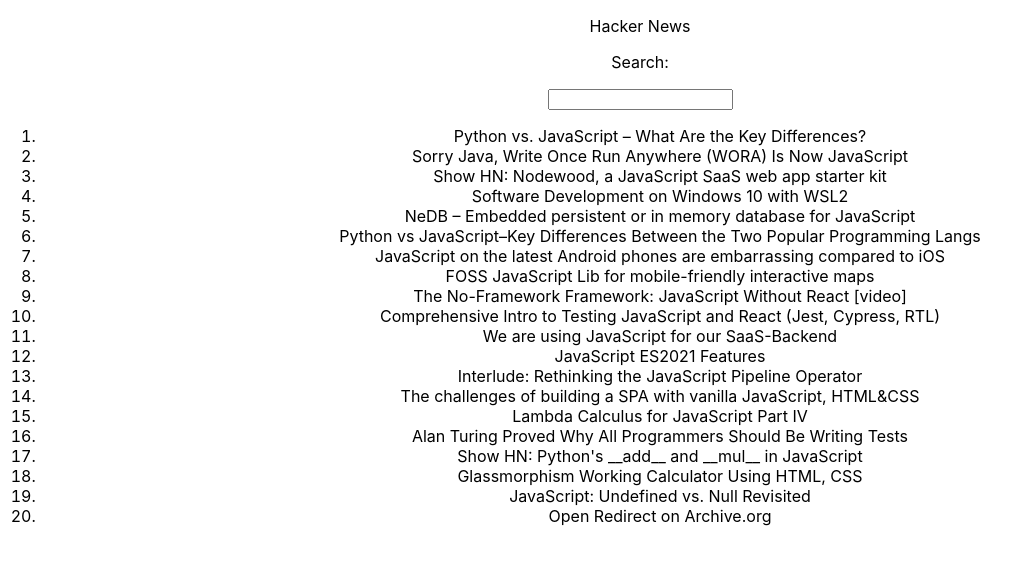
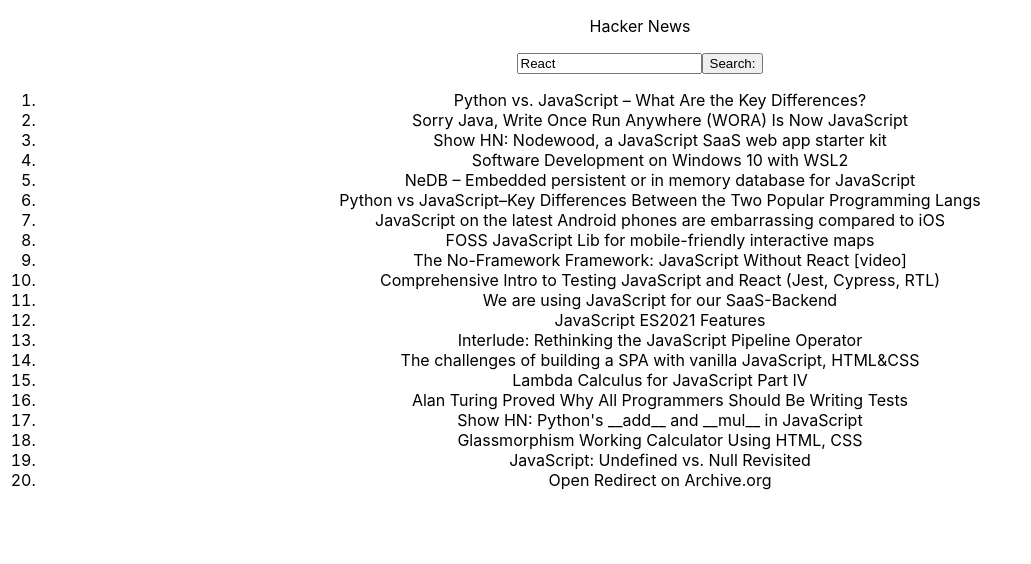
Before and after one commit to raduliviu/hackernews-clone, a React (Create React App) app: page / in a window 1280 px wide. Shown: the top 564 px of the page, without its empty margins (0-1031 px from the left). Built offline with nearby package versions, Linux system fonts and the light colour scheme.

Commit message:
Attempt at making search work

```diff
--- a/src/App.js
+++ b/src/App.js
@@ -8,9 +8,31 @@
   const [searchResults, setSearchResults] = useState(
     hackernewsData
   );
+
+  const url = 'http://hn.algolia.com/api/v1/search?query=';
+
+  const searchData = async (searchInput) => {
+    try {
+      const response = await fetch(url + encodeURI(searchInput), { cache: 'no-cache' })
+      if (response.ok) {
+        const jsonResponse = await response.json();
+        renderResponse(jsonResponse);
+      }
+    }
+    catch(error) {
+      console.log(error);
+    }
+  }
+
+  const renderResponse = (jsonResponse) => {
+    setSearchResults(jsonResponse);
+  }
+
   return (
     <div className="App">
-      <Header />
+      <Header
+      searchData={searchData}
+      />
       <Main
         searchResults = {searchResults}
       />
--- a/src/Header.js
+++ b/src/Header.js
@@ -1,11 +1,25 @@
-import React from 'react';
+import React, { useState } from "react";
 
-function Header () {
+function Header (props) {
+
+    const [searchInput, setSearchInput] = useState( "React" );
+
+    const handleSearchInput = (event) => {
+        setSearchInput( event.target.value )
+      };
+
+
+    const handleKeyInput = (event) => {
+        if(event.key === "Enter"){
+            props.searchData(searchInput)
+        }
+      }
+
     return(
         <header>
             <p>Hacker News</p>
-            <p>Search:</p>
-            <input type="text"/>
+            <input type="text" value={searchInput} onChange={handleSearchInput} onKeyPress={handleKeyInput} />
+            <button onClick={() => props.searchData(searchInput)}>Search:</button>
         </header>
     )
 }
```
